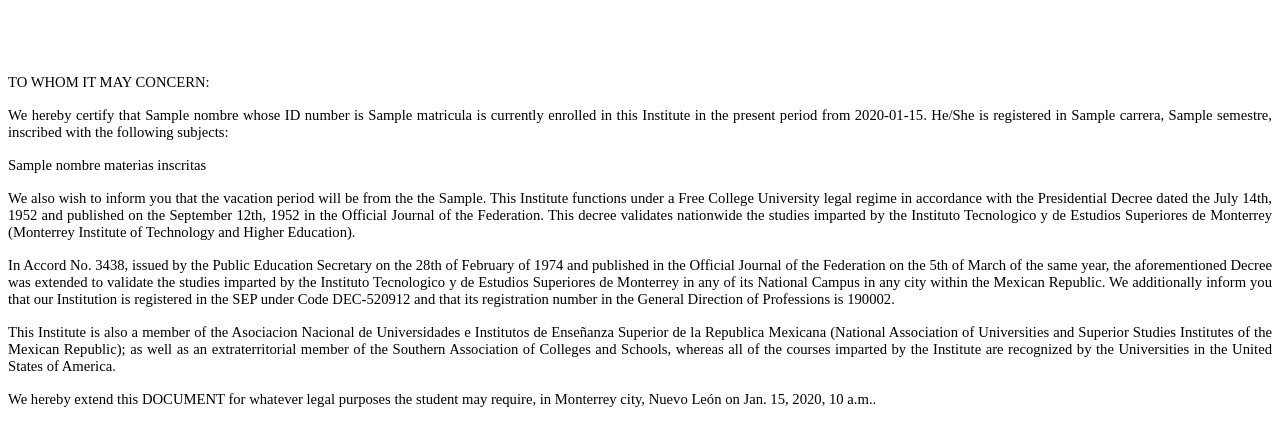
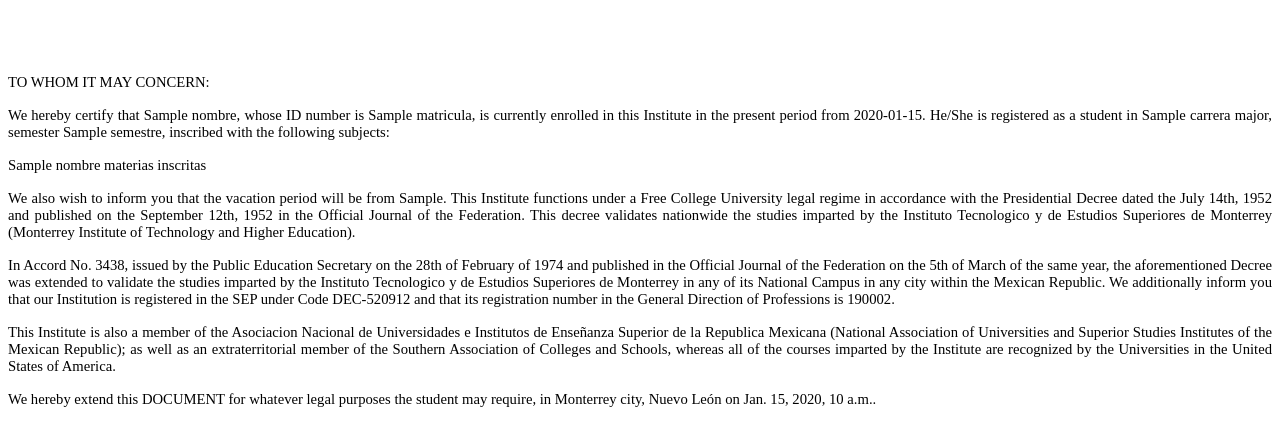
Before and after one commit to ProyectoIntegrador2018/STTA, a Django app: template back-end/STTEAPI/templates/Estudios_INGLÉS.html in a window 1280 px wide. Shown: the top 424 px of the page. Run offline with Django 3.2, Linux system fonts and the light colour scheme; the template is opened without the code that fills it: most values are stand-ins (such as "Sample title", 1, 10 or a date in 2020).

Commit message:
Fix carta 3

```diff
--- a/back-end/STTEAPI/templates/Estudios_INGLÉS.html
+++ b/back-end/STTEAPI/templates/Estudios_INGLÉS.html
@@ -20,13 +20,13 @@
 
     <!-- Cuerpo -->
     <p style="text-align: justify;">
-        <span style="font-size: 11.0pt;">We hereby certify that {{nombre}} whose ID number is {{matricula}} is currently enrolled in this Institute in the present period from {{fechas_de_periodo}}. He/She is registered in {{carrera}}, {{semestre}}, inscribed with the following subjects: </span>
+        <span style="font-size: 11.0pt;">We hereby certify that {{nombre}}, whose ID number is {{matricula}}, is currently enrolled in this Institute in the present period from {{fechas_de_periodo}}. He/She is registered as a student in {{carrera}} major, semester {{semestre}}, inscribed with the following subjects: </span>
     </p>
     <p style="text-align: justify;">
     <span style="font-size: 11.0pt;">{{nombre_materias_inscritas}}
     </p>
     <p style="text-align: justify;">
-        <span style="font-size: 11.0pt;">We also wish to inform you that the vacation period will be from the the {{periodo_de_vacaciones}}. This Institute functions under a Free College University legal regime in accordance with the Presidential Decree dated the July 14th, 1952 and published on the September 12th, 1952 in the Official Journal of the Federation. This decree validates nationwide the studies imparted by the Instituto Tecnologico y de Estudios Superiores de Monterrey (Monterrey Institute of Technology and Higher Education).</span>
+        <span style="font-size: 11.0pt;">We also wish to inform you that the vacation period will be from {{periodo_de_vacaciones}}. This Institute functions under a Free College University legal regime in accordance with the Presidential Decree dated the July 14th, 1952 and published on the September 12th, 1952 in the Official Journal of the Federation. This decree validates nationwide the studies imparted by the Instituto Tecnologico y de Estudios Superiores de Monterrey (Monterrey Institute of Technology and Higher Education).</span>
     </p>
     <p style="margin: 0cm; margin-bottom: .0001pt; text-align: justify;">
         <span style="font-size: 11.0pt;">In Accord No. 3438, issued by the Public Education Secretary on the 28th of February of 1974 and published in the Official Journal of the Federation on the 5th of March of the same year, the aforementioned Decree was extended to validate the studies imparted by the Instituto Tecnologico y de Estudios Superiores de Monterrey in any of its National Campus in any city within the Mexican Republic. We additionally inform you that our Institution is registered in the SEP under Code DEC-520912 and that its registration number in the General Direction of Professions is 190002.</span>
```
